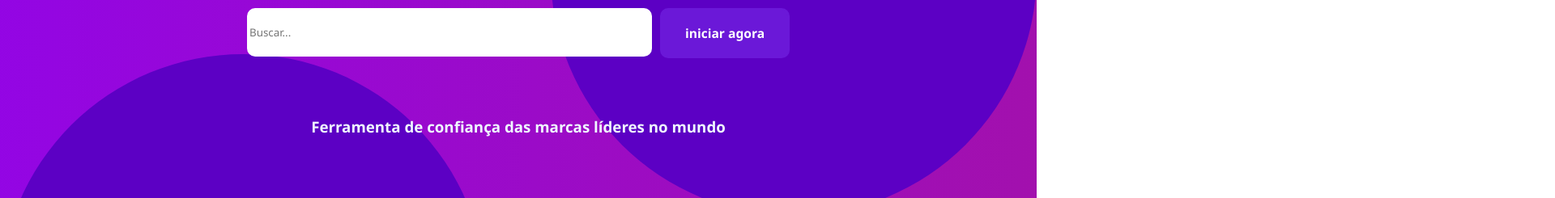
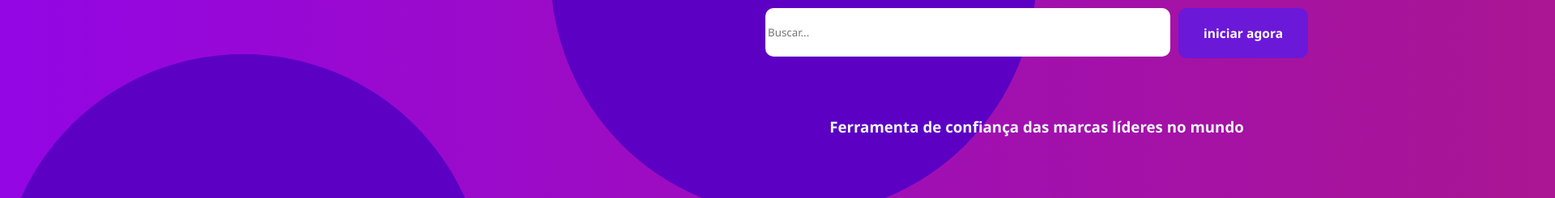
Before and after one commit to gabriell-qs/landing, a plain HTML site: page index.html in a window 1280 px wide. Shown: the part 333-578 px from the top of the page at 81% size, 1920 px wide, since content can reach past the window. Drawn offline with Linux system fonts and the light colour scheme.

Commit message:
Update landing.css

```diff
--- a/landing.css
+++ b/landing.css
@@ -90,7 +90,7 @@ table{
     font-family: Arial, sans-serif;
     position: relative;
     z-index: 1;
-    leaft: 50%;
+    left: 50%;
 }
 .barra{
     background-color: aliceblue;
```
